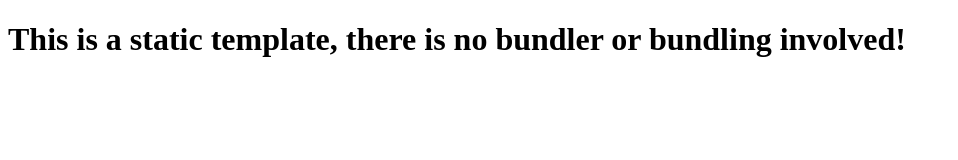
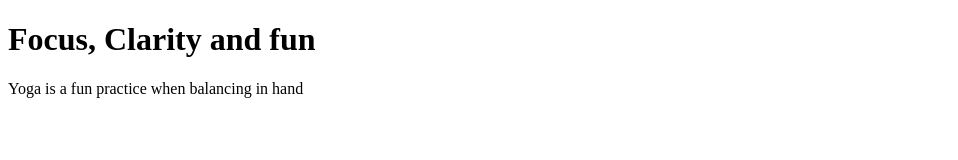
Before and after one commit to JennyWell/jennywell.github.io, a website: page index.html in a window 1280 px wide. Shown: the whole page, without its empty margins (0-958 px from the left). Drawn offline with Linux system fonts and the light colour scheme.

Commit message:
Write Website

```diff
--- a/index.html
+++ b/index.html
@@ -1,12 +1,13 @@
 <!DOCTYPE html>
 <html lang="en">
   <head>
-    <meta charset="UTF-8">
-    <meta name="viewport" content="width=device-width, initial-scale=1.0">
-    <meta http-equiv="X-UA-Compatible" content="ie=edge">
+    <meta charset="UTF-8" />
+    <meta name="viewport" content="width=device-width, initial-scale=1.0" />
+    <meta http-equiv="X-UA-Compatible" content="ie=edge" />
     <title>Static Template</title>
   </head>
   <body>
-    <h1>This is a static template, there is no bundler or bundling involved!</h1>
+    <h1>Focus, Clarity and fun</h1>
+    <p>Yoga is a fun practice when balancing in hand</p>
   </body>
 </html>
```
Also changed, not shown: package.json (+3 -7 lines).
